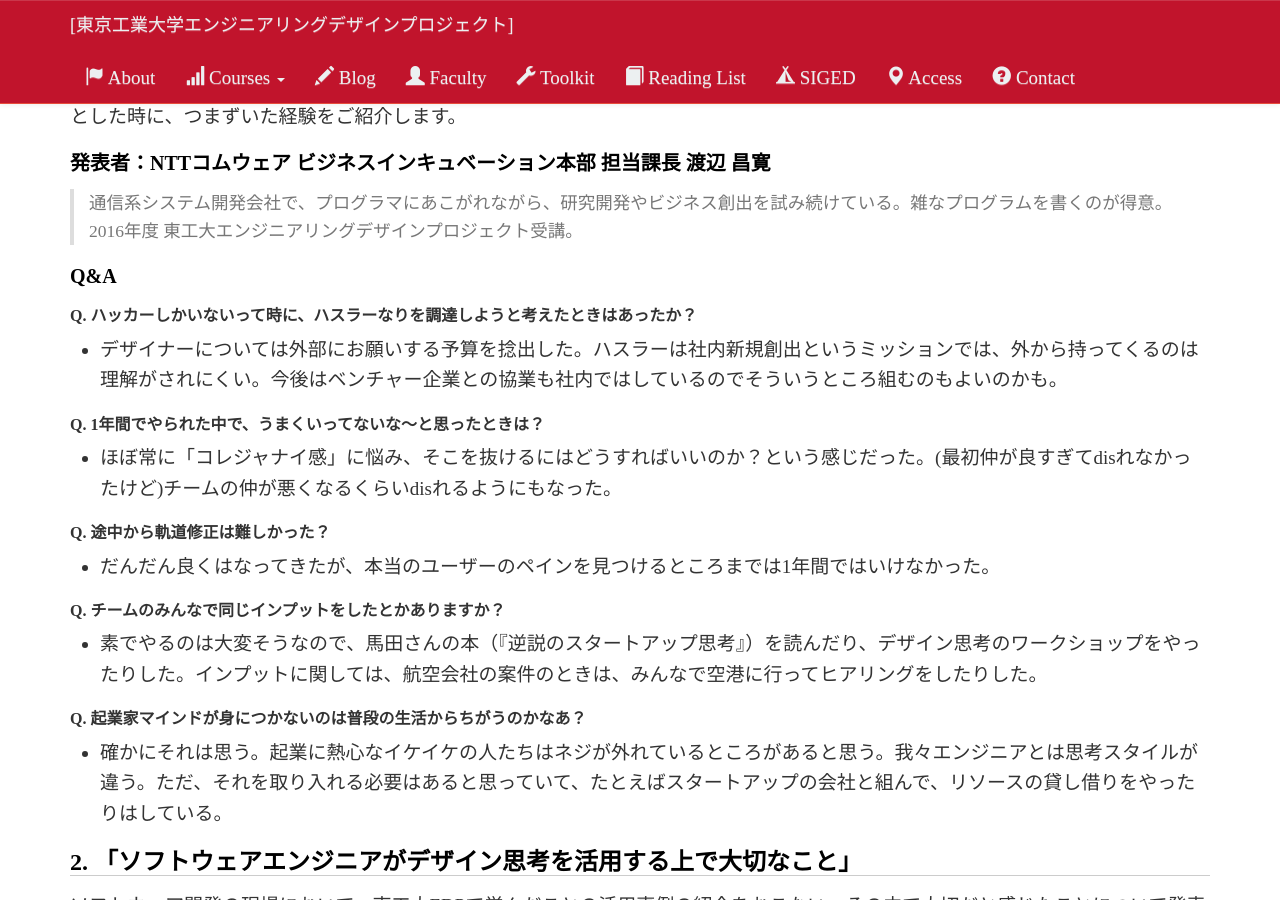
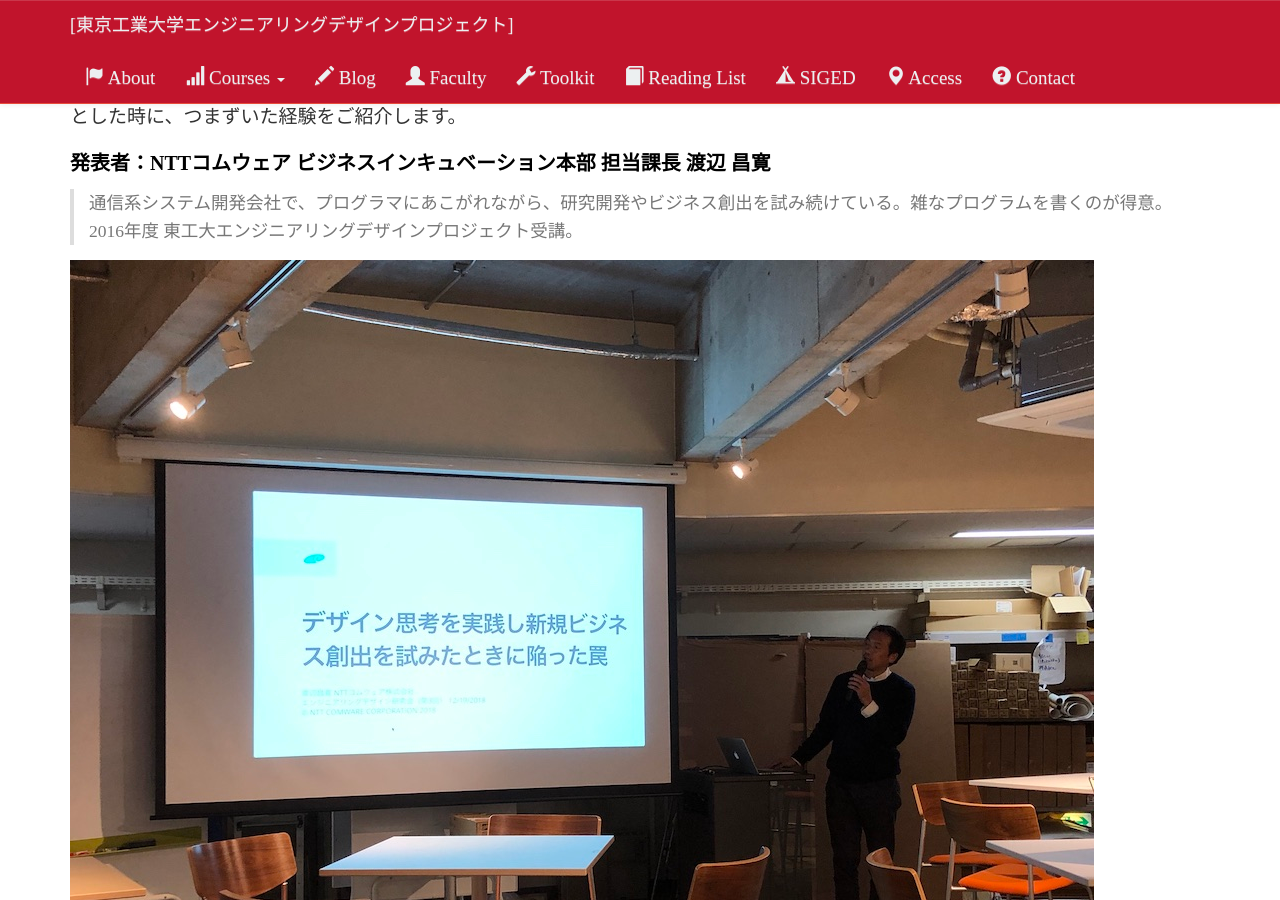
Before and after one commit to titech-edp/titech-edp.github.io, a Jekyll site: the page built from siged/03/index.md, in a window 1280 px wide and 900 px high, scrolled down 861 px. Built offline with Jekyll 4.4.1, drawn with Linux system fonts in a browser that asks for light colours; nearby versions of some CDN libraries; library files that are not in the unit come from our copies.

Commit message:
Add photos

```diff
--- a/siged/03/index.md
+++ b/siged/03/index.md
@@ -25,6 +25,8 @@ category: siged
 ### 発表者：NTTコムウェア ビジネスインキュベーション本部 担当課長 渡辺 昌寛
 
 > 通信系システム開発会社で、プログラマにあこがれながら、研究開発やビジネス創出を試み続けている。雑なプログラムを書くのが得意。2016年度 東工大エンジニアリングデザインプロジェクト受講。
+
+![](../images/03_1.jpg)
 
 ### Q&A
 
@@ -57,6 +59,8 @@ category: siged
 
 ### 発表者：GMOペパボ株式会社 SUZURI事業部 プロダクトチーム シニアエンジニア 黒瀧 悠太
 > 2012年に株式会社paperboy&co.(現 GMOペパボ株式会社)に新卒入社後、新規事業をはじめとした様々なWebサービスの開発に携わる。現在は自分だけのオリジナルグッズを手軽に作成・販売できるSUZURIの開発をメインで担当。
+
+![](../images/03_2.jpg)
 
 ### Q&A
 
```
Also changed, not shown: siged/images/03_1.jpg (added), siged/images/03_2.jpg (added).
